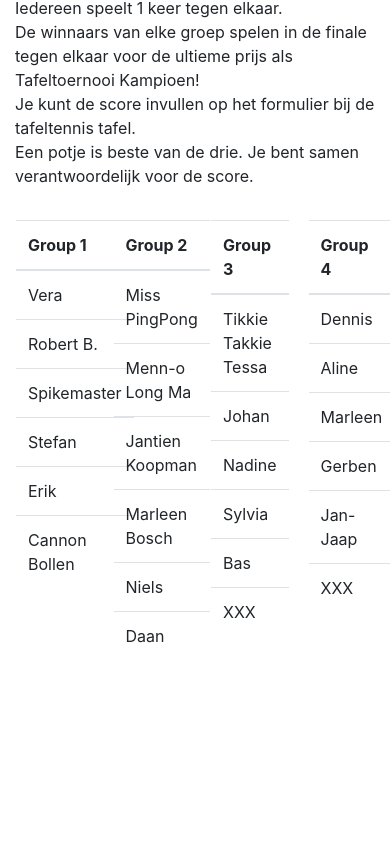
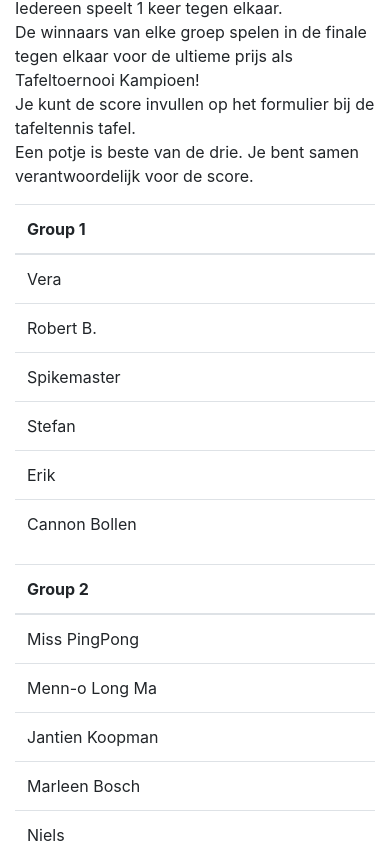
Before and after one commit to denniskorff/denniskorff.github.io, a plain HTML site: page index.html in a window 390 px wide. Shown: the part 260-1103 px from the top of the page. Before the commit the page ends 952 px from the top, so only its background shows below. Drawn offline with nearby package versions, Linux system fonts and the light colour scheme.

Commit message:
responsive

```diff
--- a/index.html
+++ b/index.html
@@ -32,8 +32,8 @@
         Je kunt de score invullen op het formulier bij de tafeltennis tafel. <br />
         Een potje is beste van de drie. Je bent samen verantwoordelijk voor de score.
     </p>
-</div>
-    <div class="w-25 p-3 float-left">
+    <div class="row">
+    <div class="col-sm">
         <div>
             <table class="table">
                 <thead>
@@ -73,7 +73,7 @@
             </table>
         </div>
     </div>
-    <div class="w-25 p-3 float-left">
+    <div class="col-sm">
         <div>
             <table class="table">
                 <thead>
@@ -116,7 +116,7 @@
             </table>
             </div>
         </div>
-        <div class="w-25 p-3 float-left">
+        <div class="col-sm">
         <div>
                 <table class="table">
                     <thead>
@@ -157,7 +157,7 @@
                 </table>
                 </div>
             </div>
-            <div class="w-25 p-3 float-left">
+            <div class="col-sm">
                     <div>
                             <table class="table">
                                 <thead>
@@ -198,6 +198,7 @@
                             </table>
                             </div>
                         </div>
+                        </div>
     </div>
     <!-- Optional JavaScript -->
     <!-- jQuery first, then Popper.js, then Bootstrap JS -->
```
